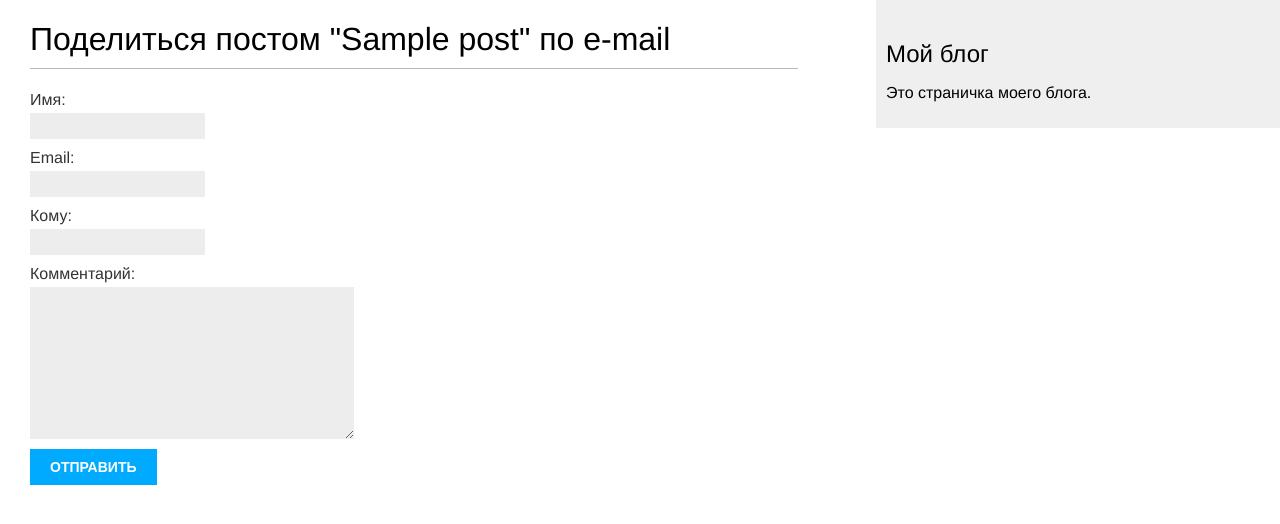
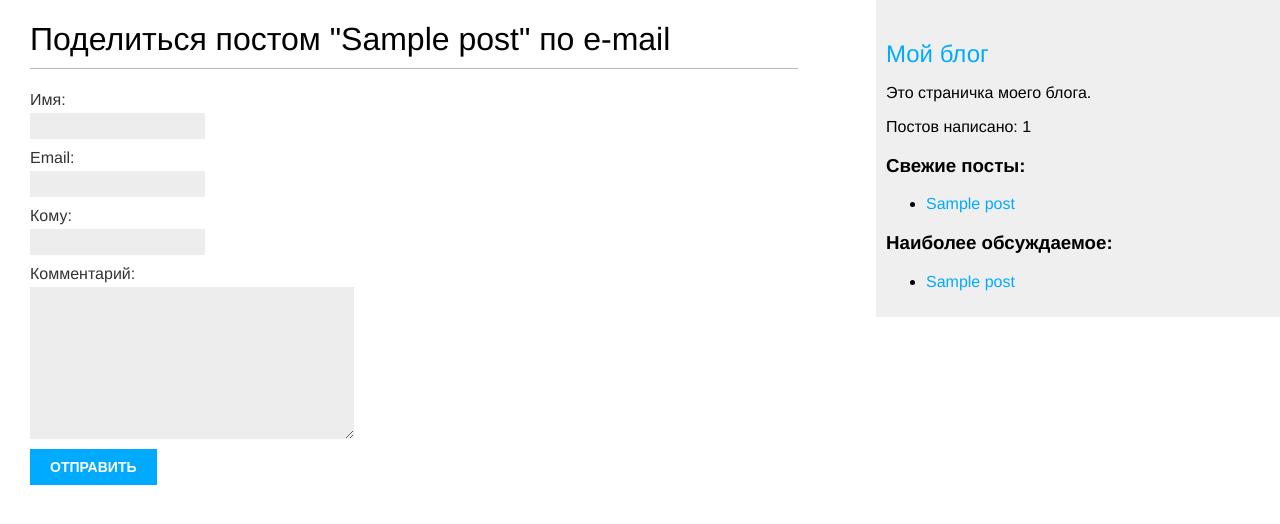
Before and after one commit to alekseikogan/blog4book, a Django app: page /blog/1/share/ in a window 1280 px wide. Shown: the top 524 px of the page. Run offline with Django 4.2, Linux system fonts and the light colour scheme; tables that the repository leaves empty hold one stand-in row (values such as "Sample post").

Commit message:
добавил тэги кастомные

```diff
--- /dev/null
+++ b/mysite/blog/sitemaps.py
@@ -0,0 +1,3 @@
+from django.contrib.sitemaps import Sitemap
+
+from .models import Post
--- a/mysite/blog/static/css/blog.css
+++ b/mysite/blog/static/css/blog.css
@@ -1,4 +1,5 @@
 body {
+    font-size: 16px;
     margin:0;
     padding:0;
     font-family:helvetica, sans-serif;
@@ -37,7 +38,7 @@ h2 {
 p.date {
     color:#ccc;
     font-family: georgia, serif;
-    font-size: 12px;
+    font-size: 13px;
     font-style: italic;
 }
 
--- /dev/null
+++ b/mysite/blog/templatetags/blog_tags.py
@@ -0,0 +1,23 @@
+from django import template
+from django.db.models import Count
+
+from ..models import Post
+
+register = template.Library()
+
+@register.simple_tag
+def total_posts():
+    return Post.published.count()
+
+
+@register.inclusion_tag('blog/post/latest_posts.html')
+def show_latest_posts(count=5):
+    latest_posts = Post.published.order_by('-publish')[:count]
+    return {'latest_posts': latest_posts}
+
+
+@register.simple_tag
+def get_most_commented_posts(count=5):
+    return Post.published.annotate(
+        total_comments=Count('comments')
+        ).order_by('-total_comments')[:count]
--- a/mysite/blog/views.py
+++ b/mysite/blog/views.py
@@ -1,20 +1,20 @@
 from django.core.mail import send_mail
 from django.core.paginator import EmptyPage, PageNotAnInteger, Paginator
+from django.db.models import Count
 from django.shortcuts import get_object_or_404, render
 from django.views.decorators.http import require_POST
 from django.views.generic import ListView
-from django.db.models import Count
-
 from taggit.models import Tag
 
 from .forms import CommentForm, EmailPostForm
-from .models import Comment, Post
+from .models import Post
 
+POST_PER_PAGE = 4
 
 class PostListView(ListView):
     queryset = Post.published.all()
     context_object_name = 'posts'  # результат запроса в бд, по умочанию назвается object_list
-    paginate_by = 3
+    paginate_by = POST_PER_PAGE
     template_name = 'blog/post/list.html'
 
     # тут пагинатор отдает объект страницы с именем page_obj
@@ -32,7 +32,7 @@ def post_list(request, tag_slug=None):
         # списке, который в данном случае содержит только один элемент.
         # используется операция __in поиска по полю
         post_list = post_list.filter(tags__in=[tag])
-    paginator = Paginator(post_list, 3)
+    paginator = Paginator(post_list, POST_PER_PAGE)
     page_number = request.GET.get('page', 1)
 
     try:
--- a/mysite/mysite/settings.py
+++ b/mysite/mysite/settings.py
@@ -4,6 +4,7 @@ BASE_DIR = Path(__file__).resolve().parent.parent
 
 SECRET_KEY = 'django-insecure-tjjo&e&@03k%)q$akq1=citdk-1a48_cm)1u$kard)%9_rc8h8'
 
+SITE_ID = 1
 
 DEBUG = True
 
@@ -16,6 +17,9 @@ INSTALLED_APPS = [
     'django.contrib.sessions',
     'django.contrib.messages',
     'django.contrib.staticfiles',
+
+    'django.contrib.sites',
+    'django.contrib.sitemaps',
 
     'taggit',
 
--- a/mysite/templates/blog/base.html
+++ b/mysite/templates/blog/base.html
@@ -1,4 +1,6 @@
 {% load static %}
+{% load blog_tags %}
+
 <!DOCTYPE html>
 <html>
     <head>
@@ -9,8 +11,21 @@
     </head>
     <body>
         <div id="sidebar">
-            <h2>Мой блог</h2>
+            <h2> <a href="{% url "blog:post_list" %}">
+                Мой блог
+            </a></h2>
             <p>Это страничка моего блога.</p>
+            <p>Постов написано: {% total_posts %} </p>
+            <h3>Свежие посты:</h3>
+                {% show_latest_posts 3 %}
+            <h3>Наиболее обсуждаемое:</h3>
+                {% get_most_commented_posts as most_commented_posts %}
+                <ul>
+                    {% for post in most_commented_posts %}
+                        <li>
+                            <a href="{{ post.get_absolute_url }}">{{ post.title }}</a>
+                        </li>
+                {% endfor %}
         </div>
         <div id="content">
             {% block content %}
--- /dev/null
+++ b/mysite/templates/blog/post/latest_posts.html
@@ -0,0 +1,7 @@
+<ul>
+    {% for post in latest_posts %}
+    <li>
+        <a href="{{ post.get_absolute_url }}">{{ post.title }}</a>
+    </li>
+    {% endfor %}
+</ul>
```
Also changed, not shown: mysite/templates/blog/post/detail.html (+13 -3 lines), mysite/blog/templatetags/__init__.py (added).
